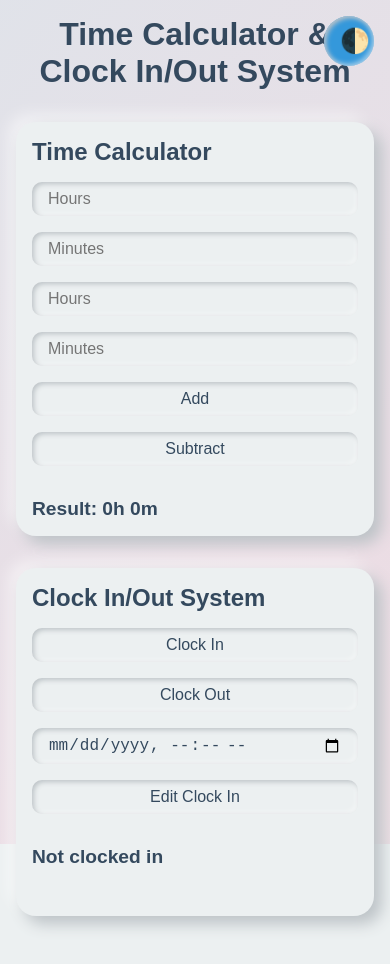
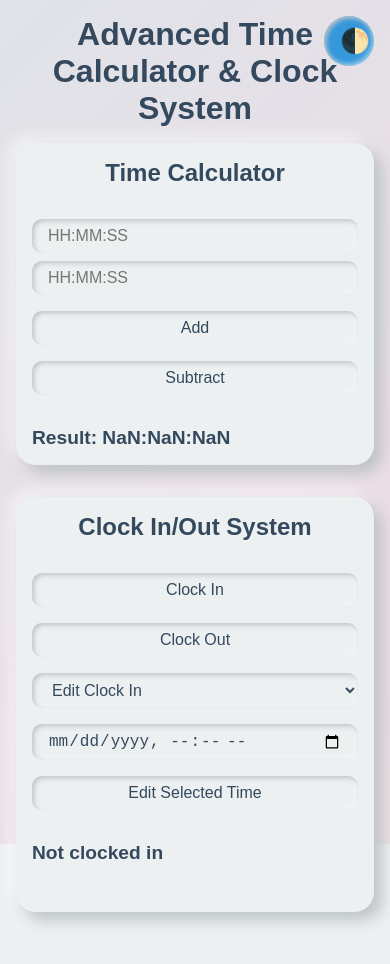
Before and after one commit to RocksOnDaBlock/timeclock, a plain HTML site: page index.html in a window 390 px wide. Both pictures are taken after a click on the button "Subtract". Drawn offline with Linux system fonts and the light colour scheme.

Commit message:
Update index.html

```diff
--- a/index.html
+++ b/index.html
@@ -3,7 +3,7 @@
 <head>
     <meta charset="UTF-8">
     <meta name="viewport" content="width=device-width, initial-scale=1.0">
-    <title>Time Calculator & Clock In/Out System</title>
+    <title>Advanced Time Calculator & Clock System</title>
     <style>
         :root {
             --primary-color: #3498db;
@@ -40,9 +40,9 @@
             padding: 2rem;
         }
 
-        h1 {
+        h1, h2 {
             text-align: center;
-            margin-bottom: 2rem;
+            margin-bottom: 1rem;
         }
 
         .card {
@@ -59,7 +59,12 @@
             gap: 1rem;
         }
 
-        input, button {
+        .time-input {
+            display: flex;
+            gap: 0.5rem;
+        }
+
+        input, button, select {
             padding: 0.5rem 1rem;
             border: none;
             border-radius: 10px;
@@ -111,15 +116,9 @@
         }
 
         @keyframes gradientBG {
-            0% {
-                background-position: 0% 50%;
-            }
-            50% {
-                background-position: 100% 50%;
-            }
-            100% {
-                background-position: 0% 50%;
-            }
+            0% { background-position: 0% 50%; }
+            50% { background-position: 100% 50%; }
+            100% { background-position: 0% 50%; }
         }
 
         body::before {
@@ -137,26 +136,22 @@
         }
 
         @media (max-width: 600px) {
-            .container {
-                padding: 1rem;
-            }
-
-            .card {
-                padding: 1rem;
-            }
+            .container { padding: 1rem; }
+            .card { padding: 1rem; }
+            .time-input { flex-direction: column; }
         }
     </style>
 </head>
 <body>
     <div class="container">
-        <h1>Time Calculator & Clock In/Out System</h1>
+        <h1>Advanced Time Calculator & Clock System</h1>
 
         <div class="card time-calculator">
             <h2>Time Calculator</h2>
-            <input type="number" id="hours1" placeholder="Hours">
-            <input type="number" id="minutes1" placeholder="Minutes">
-            <input type="number" id="hours2" placeholder="Hours">
-            <input type="number" id="minutes2" placeholder="Minutes">
+            <div class="time-input">
+                <input type="text" id="time1" placeholder="HH:MM:SS">
+                <input type="text" id="time2" placeholder="HH:MM:SS">
+            </div>
             <button onclick="addTime()">Add</button>
             <button onclick="subtractTime()">Subtract</button>
             <div class="result" id="calculatorResult"></div>
@@ -166,8 +161,12 @@
             <h2>Clock In/Out System</h2>
             <button id="clockInBtn" onclick="clockIn()">Clock In</button>
             <button id="clockOutBtn" onclick="clockOut()">Clock Out</button>
+            <select id="editTimeSelect">
+                <option value="in">Edit Clock In</option>
+                <option value="out">Edit Clock Out</option>
+            </select>
             <input type="datetime-local" id="manualTime">
-            <button onclick="editClockIn()">Edit Clock In</button>
+            <button onclick="editClockTime()">Edit Selected Time</button>
             <div class="result" id="clockStatus"></div>
             <div class="clock-log" id="clockLog"></div>
         </div>
@@ -178,34 +177,54 @@
     <script>
         // Time Calculator
         function addTime() {
-            const [h1, m1] = getTimeInputs('1');
-            const [h2, m2] = getTimeInputs('2');
-            const totalMinutes = (h1 + h2) * 60 + m1 + m2;
-            displayResult(totalMinutes, 'add');
+            const [time1, time2] = getTimeInputs();
+            const result = addTimes(time1, time2);
+            displayResult(result);
         }
 
         function subtractTime() {
-            const [h1, m1] = getTimeInputs('1');
-            const [h2, m2] = getTimeInputs('2');
-            const totalMinutes = (h1 * 60 + m1) - (h2 * 60 + m2);
-            displayResult(totalMinutes, 'subtract');
+            const [time1, time2] = getTimeInputs();
+            const result = subtractTimes(time1, time2);
+            displayResult(result);
         }
 
-        function getTimeInputs(suffix) {
-            const hours = parseInt(document.getElementById(`hours${suffix}`).value) || 0;
-            const minutes = parseInt(document.getElementById(`minutes${suffix}`).value) || 0;
-            return [hours, minutes];
+        function getTimeInputs() {
+            const time1 = document.getElementById('time1').value;
+            const time2 = document.getElementById('time2').value;
+            return [time1, time2];
         }
 
-        function displayResult(totalMinutes, operation) {
-            const hours = Math.floor(Math.abs(totalMinutes) / 60);
-            const minutes = Math.abs(totalMinutes) % 60;
-            const sign = totalMinutes < 0 && operation === 'subtract' ? '-' : '';
-            document.getElementById('calculatorResult').textContent = `Result: ${sign}${hours}h ${minutes}m`;
+        function addTimes(time1, time2) {
+            const [h1, m1, s1] = time1.split(':').map(Number);
+            const [h2, m2, s2] = time2.split(':').map(Number);
+
+            let totalSeconds = (h1 * 3600 + m1 * 60 + s1) + (h2 * 3600 + m2 * 60 + s2);
+            return formatSeconds(totalSeconds);
+        }
+
+        function subtractTimes(time1, time2) {
+            const [h1, m1, s1] = time1.split(':').map(Number);
+            const [h2, m2, s2] = time2.split(':').map(Number);
+
+            let totalSeconds = (h1 * 3600 + m1 * 60 + s1) - (h2 * 3600 + m2 * 60 + s2);
+            return formatSeconds(totalSeconds);
+        }
+
+        function formatSeconds(totalSeconds) {
+            const hours = Math.floor(Math.abs(totalSeconds) / 3600);
+            const minutes = Math.floor((Math.abs(totalSeconds) % 3600) / 60);
+            const seconds = Math.abs(totalSeconds) % 60;
+            const sign = totalSeconds < 0 ? '-' : '';
+            return `${sign}${String(hours).padStart(2, '0')}:${String(minutes).padStart(2, '0')}:${String(seconds).padStart(2, '0')}`;
+        }
+
+        function displayResult(result) {
+            document.getElementById('calculatorResult').textContent = `Result: ${result}`;
         }
 
         // Clock In/Out System
         let clockInTime = null;
+        let clockOutTime = null;
         const clockLog = [];
 
         function clockIn() {
@@ -216,22 +235,28 @@
 
         function clockOut() {
             if (clockInTime) {
-                const clockOutTime = new Date();
+                clockOutTime = new Date();
                 const duration = calculateDuration(clockInTime, clockOutTime);
                 addToLog(`Clocked out at ${formatTime(clockOutTime)}. Duration: ${duration}`);
-                clockInTime = null;
                 updateClockStatus();
             } else {
                 alert('You need to clock in first!');
             }
         }
 
-        function editClockIn() {
+        function editClockTime() {
             const manualTime = new Date(document.getElementById('manualTime').value);
+            const editType = document.getElementById('editTimeSelect').value;
+
             if (manualTime.toString() !== "Invalid Date") {
-                clockInTime = manualTime;
+                if (editType === 'in') {
+                    clockInTime = manualTime;
+                    addToLog(`Clock in time manually set to ${formatTime(clockInTime)}`);
+                } else {
+                    clockOutTime = manualTime;
+                    addToLog(`Clock out time manually set to ${formatTime(clockOutTime)}`);
+                }
                 updateClockStatus();
-                addToLog(`Clock in time manually set to ${formatTime(clockInTime)}`);
             } else {
                 alert('Please enter a valid date and time.');
             }
@@ -241,6 +266,11 @@
             const statusElement = document.getElementById('clockStatus');
             if (clockInTime) {
                 statusElement.textContent = `Clocked in at ${formatTime(clockInTime)}`;
+                if (clockOutTime) {
+                    statusElement.textContent += `, Clocked out at ${formatTime(clockOutTime)}`;
+                    const duration = calculateDuration(clockInTime, clockOutTime);
+                    statusElement.textContent += `. Duration: ${duration}`;
+                }
             } else {
                 statusElement.textContent = 'Not clocked in';
             }
@@ -267,7 +297,8 @@
             const diff = end - start;
             const hours = Math.floor(diff / 3600000);
             const minutes = Math.floor((diff % 3600000) / 60000);
-            return `${hours}h ${minutes}m`;
+            const seconds = Math.floor((diff % 60000) / 1000);
+            return `${String(hours).padStart(2, '0')}:${String(minutes).padStart(2, '0')}:${String(seconds).padStart(2, '0')}`;
         }
 
         // Dark Mode Toggle
```
